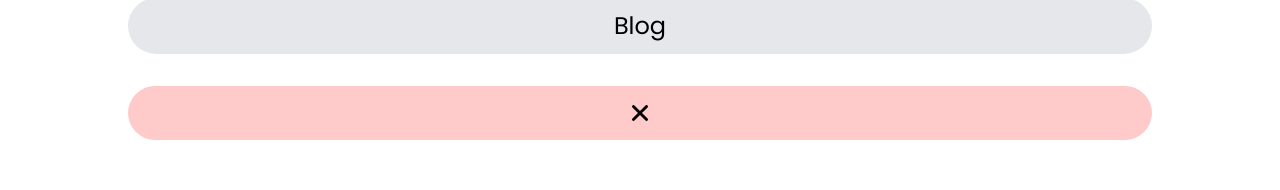
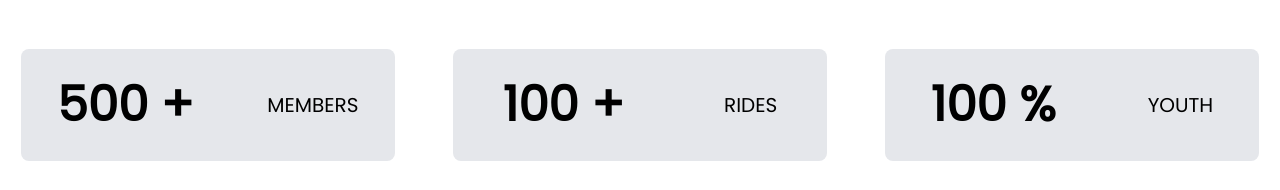
Before and after one commit to thukyaw11/myanmar-fixie-nation, a React (Create React App) app: page / in a window 1280 px wide. Shown: the part 507-697 px from the top of the page. Built offline with nearby package versions, Linux system fonts and the light colour scheme.

Commit message:
fix: set toggle to false

```diff
--- a/src/components/Header.jsx
+++ b/src/components/Header.jsx
@@ -5,7 +5,7 @@ import Switcher from "../helper/Switcher";
 import logo from "../assets/logo.png";
 
 const Header = () => {
-  const [toggle, setToggle] = useState(true);
+  const [toggle, setToggle] = useState(false);
 
   const changeToggle = () => {
     setToggle(!toggle);
```
